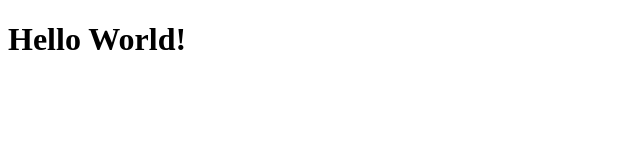
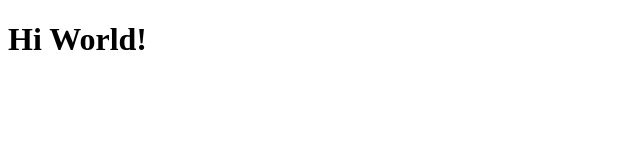
Before and after one commit to GatalskiAnton/GitFlow, a plain HTML site: page index.html in a window 1280 px wide. Shown: the whole page, without its empty margins (0-640 px from the left). Drawn offline with Linux system fonts and the light colour scheme.

Commit message:
hi-world

```diff
--- a/index.html
+++ b/index.html
@@ -5,6 +5,6 @@
     <title>Git task</title>
 </head>
 <body>
-    <h1>Hello World!</h1>
+    <h1>Hi World!</h1>
 </body>
 </html>
```
